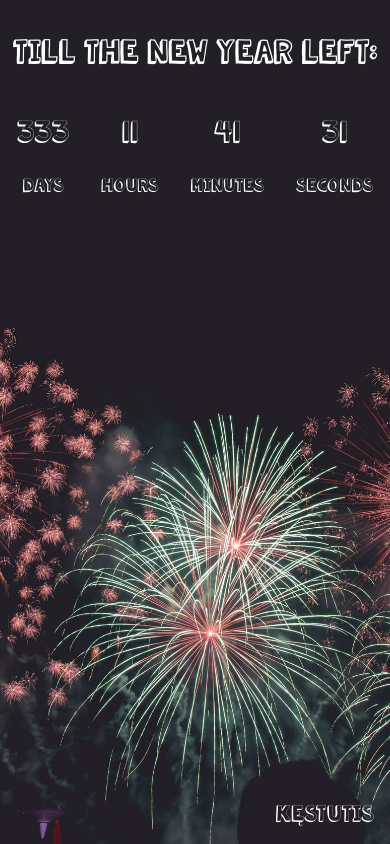
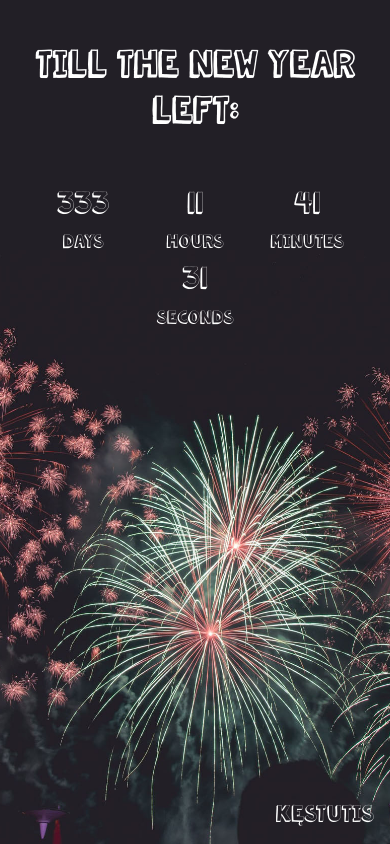
Before and after one commit to KurKestutis/countdown, a plain HTML site: page index.html in a window 390 px wide. Drawn offline with Linux system fonts and the light colour scheme.

Commit message:
Some styling elements width changes.

```diff
--- a/styles/style.scss
+++ b/styles/style.scss
@@ -38,6 +38,7 @@
   display: flex;
   flex-direction: column;
   align-items: center;
+  width: 15rem;
 }
 
 .number {
@@ -58,14 +59,15 @@
   .element {
     font-size: 1.5rem;
     flex-direction: column;
+    width: 5rem;
   }
 }
 
 @media screen and (max-width: 900px) {
   .header {
     padding: 1rem 0;
-    margin: 0.01rem;
-    font-size: 0.7rem;
+    margin: 0.5rem;
+    font-size: 0.8rem;
   }
   .element {
     font-size: 0.8rem;
@@ -73,5 +75,6 @@
   }
   .number {
     font-size: 1.3rem;
+    padding-bottom: 0.1rem;
   }
 }
```
Also changed, not shown: styles/style.css, 1 other file.
